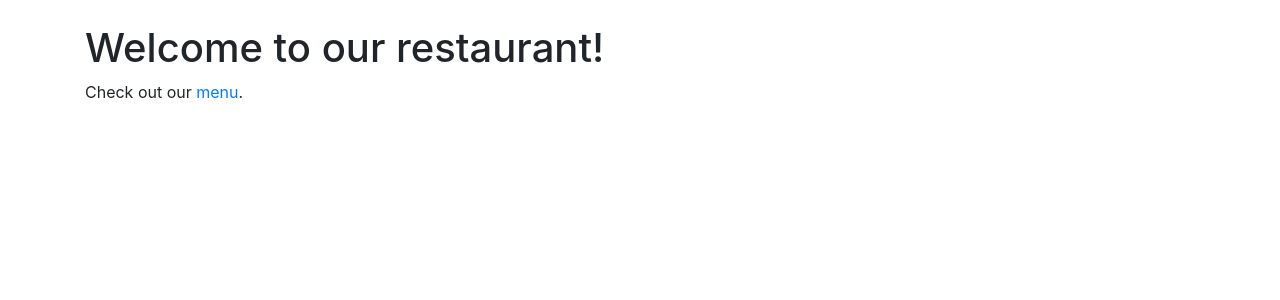
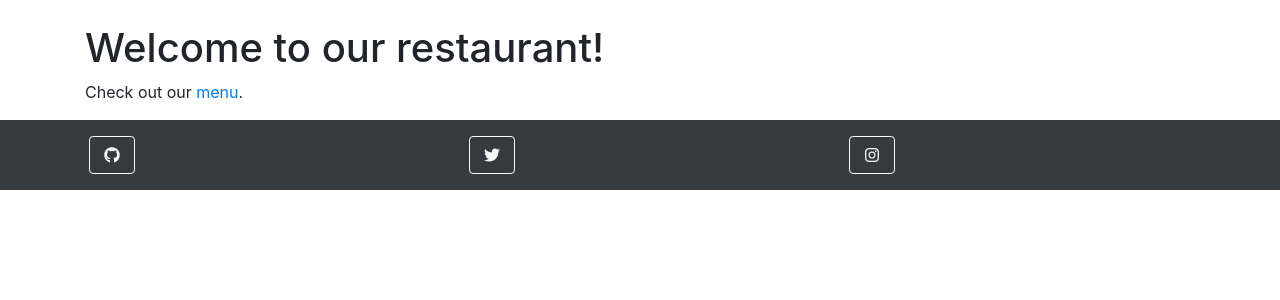
Before and after one commit to anthonyhaj/strand-PP4, a Django app: page /home/ in a window 1280 px wide. Shown: the part 56-356 px from the top of the page. Run offline with Django 3.2, Linux system fonts and the light colour scheme; some libraries are stand-ins or nearby versions.

Commit message:
link font awesome script and add footer content to base.html

```diff
--- a/templates/base.html
+++ b/templates/base.html
@@ -38,6 +38,31 @@
         {% endblock content %}
     </main>
 
+    <footer class="footer mt-auto py-3 bg-dark">
+        <div class="container">
+            <div class="row">
+                <div class="col-md-4">
+                    <a href="https://www.github.com" class="btn btn-outline-light btn-social mx-1">
+                        <i class="fab fa-fw fa-github"></i>
+                    </a>
+                </div>
+                <div class="col-md-4">
+                    <a href="https://www.twitter.com" class="btn btn-outline-light btn-social mx-1">
+                        <i class="fab fa-fw fa-twitter"></i>
+                    </a>
+                </div>
+                <div class="col-md-4">
+                    <a href="https://www.instagram.com" class="btn btn-outline-light btn-social mx-1">
+                        <i class="fab fa-fw fa-instagram"></i>
+                    </a>
+                </div>
+            </div>
+        </div>
+    </footer>
+
+    <!-- Fontawesome -->
+    <script src="https://kit.fontawesome.com/125f41cd8d.js" crossorigin="anonymous"></script>
+
     <!-- JavaScript; Bootstrap JS, Popper.js, and jQuery -->
     <script src="https://code.jquery.com/jquery-3.5.1.slim.min.js"></script>
     <script src="https://cdn.jsdelivr.net/npm/bootstrap@4.5.2/dist/js/bootstrap.bundle.min.js"></script>
```
